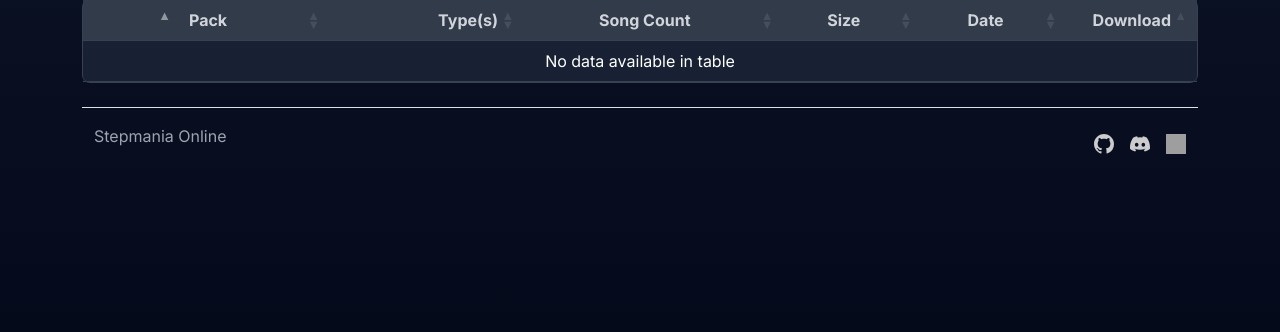
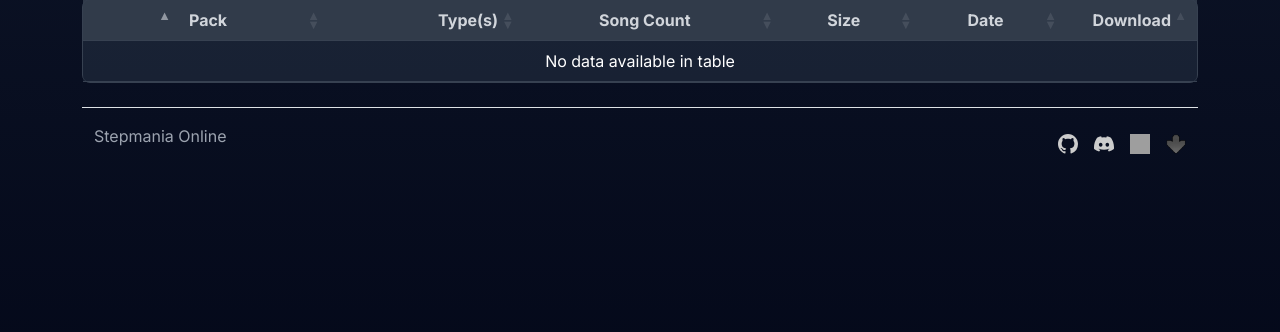
Before and after one commit to concubidated/simfile-pack-search, a Django app: page / in a window 1280 px wide. Shown: the part 300-632 px from the top of the page. Run offline with Django 5.2, Linux system fonts and the light colour scheme; data that the repository does not hold is empty; some libraries are stand-ins or nearby versions; grey boxes are pictures that could not be loaded.

Commit message:
footer: etterna logo

```diff
--- a/web/templates/components/footer.html
+++ b/web/templates/components/footer.html
@@ -19,5 +19,10 @@
           <img style="border: None;" width="20" height="20" class="d-block grayscale" src="https://projectoutfox.com/themes/moondance/assets/images/fox-icon.png">
         </a>
       </li>
+      <li class="ms-3">
+        <a href="https://etternaonline.com" target="_blank" aria-label="Etterna">
+          <img style="border: None;" width="20" height="20" class="d-block grayscale" src="/static/images/etterna-icon.png">
+        </a>
+      </li>
     </ul>
   </footer>
```
Also changed, not shown: web/static/images/etterna-icon.png (added).
